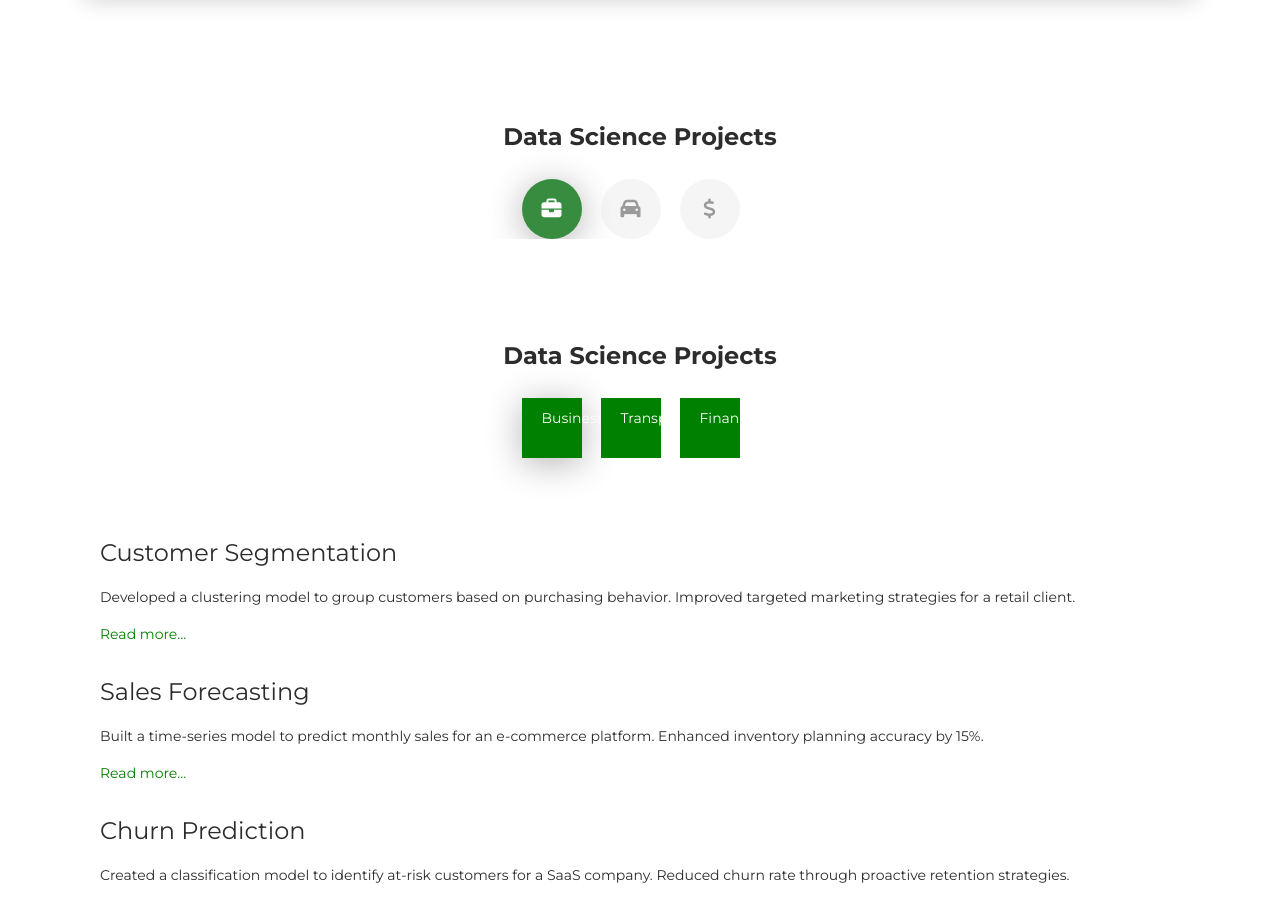
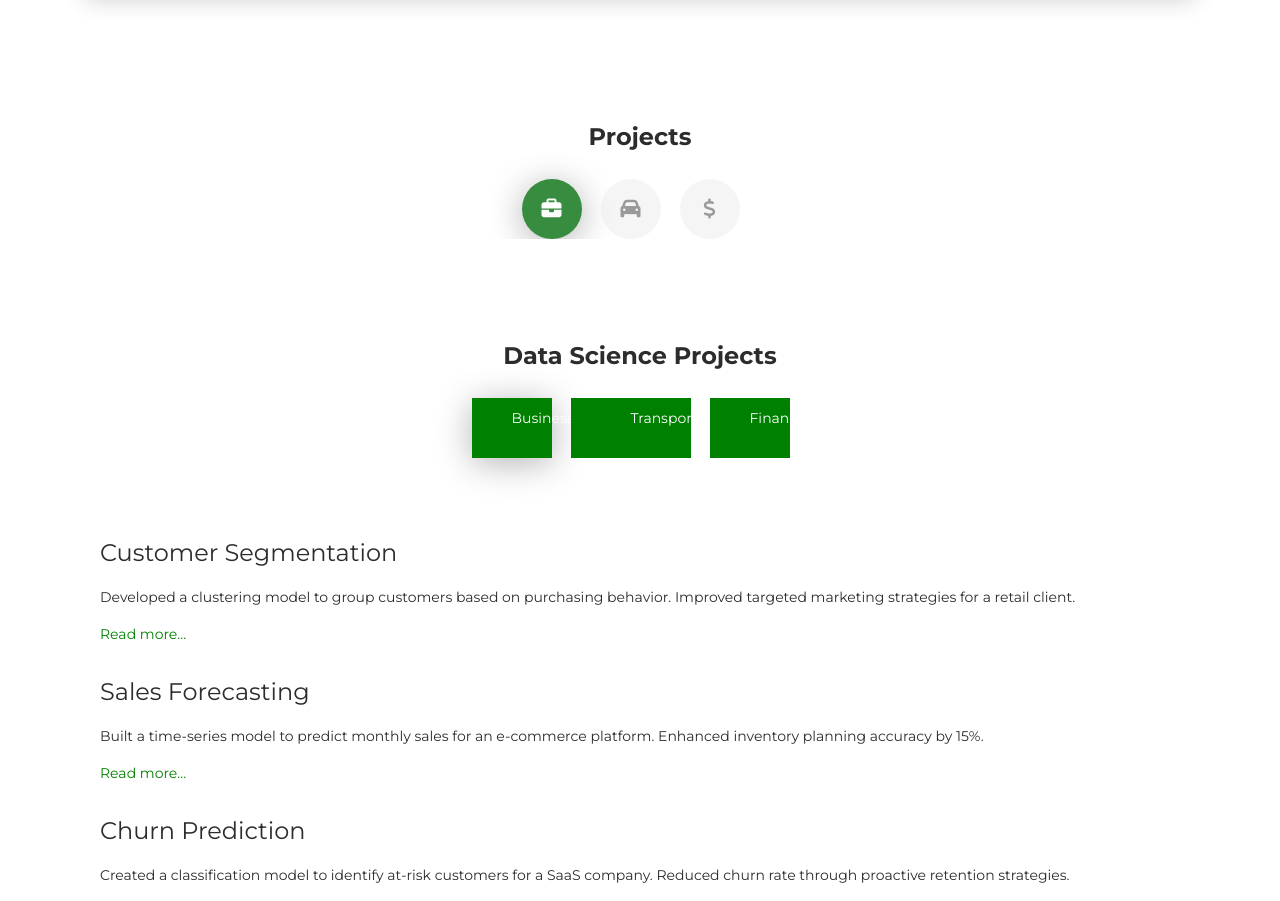
Before and after one commit to AminAb30/MyResume, a plain HTML site: page index.html in a window 1280 px wide. Shown: the part 1520-2421 px from the top of the page. Drawn offline with Linux system fonts and the light colour scheme.

Commit message:
change size of bottons but not sure changed a correct paramiter

```diff
--- a/index.html
+++ b/index.html
@@ -185,7 +185,7 @@
   <div class="container">
     <div class="row">
       <div class="col-md-6 ml-auto mr-auto">
-        <div class="h4 text-center mb-4 title">Data Science Projects</div>
+        <div class="h4 text-center mb-4 title">Projects</div>
         <div class="nav-align-center">
           <ul class="nav nav-pills nav-pills-primary" role="tablist">
             <li class="nav-item"><a class="nav-link active" data-toggle="tab" href="#business" role="tablist"><i class="fa fa-briefcase" aria-hidden="true"></i></a></li>
@@ -203,13 +203,13 @@
         <div class="nav-align-center">
           <ul class="nav nav-pills" role="tablist">
             <li class="nav-item">
-              <a class="nav-link active" data-toggle="tab" href="#business" role="tablist" style="background-color: green; color: white; border-radius: 0; padding: 10px 20px;">Business</a>
+              <a class="nav-link active" data-toggle="tab" href="#business" role="tablist" style="background-color: green; color: white; border-radius: 0; padding: 10px 40px;">Business</a>
             </li>
             <li class="nav-item">
-              <a class="nav-link" data-toggle="tab" href="#transportation" role="tablist" style="background-color: green; color: white; border-radius: 0; padding: 10px 20px;">Transportation</a>
+              <a class="nav-link" data-toggle="tab" href="#transportation" role="tablist" style="background-color: green; color: white; border-radius: 0; padding: 10px 60px;">Transportation</a>
             </li>
             <li class="nav-item">
-              <a class="nav-link" data-toggle="tab" href="#finance" role="tablist" style="background-color: green; color: white; border-radius: 0; padding: 10px 20px;">Finance</a>
+              <a class="nav-link" data-toggle="tab" href="#finance" role="tablist" style="background-color: green; color: white; border-radius: 0; padding: 10px 40px;">Finance</a>
             </li>
           </ul>
         </div>
```
